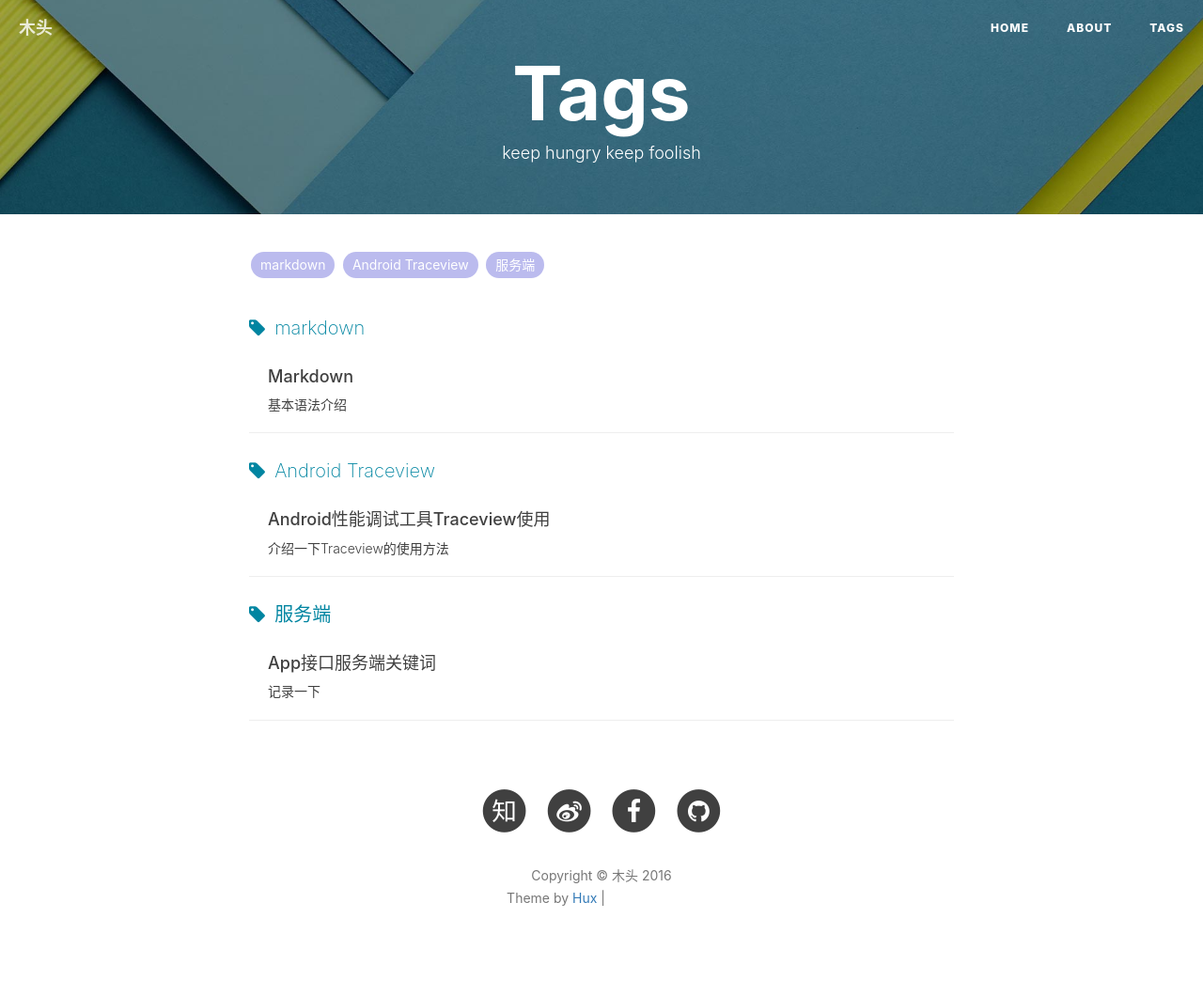
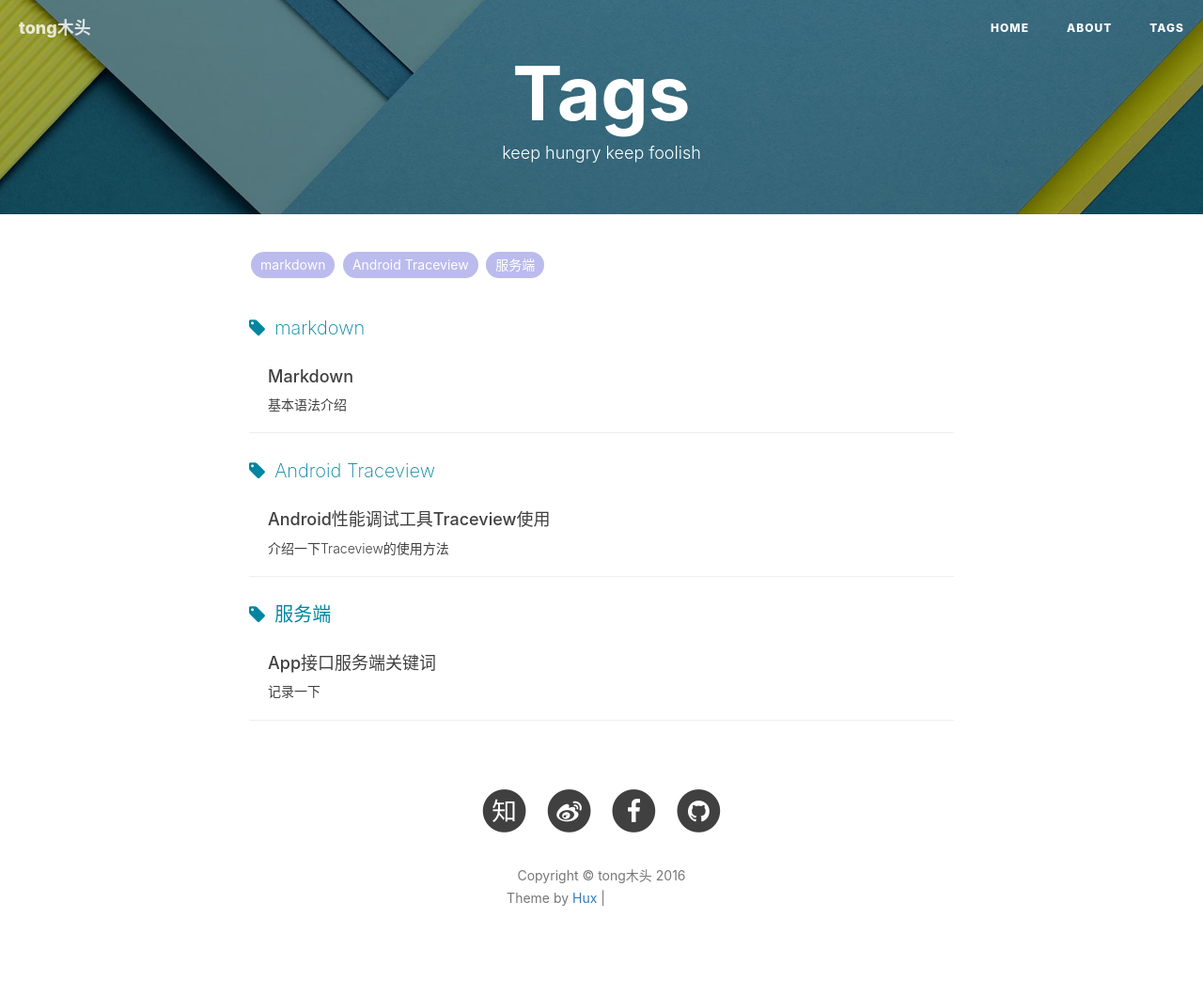
Before and after one commit to tongmutou/tongmutou.github.io, a Jekyll site: the page built from tags.html, in a window 1280 px wide. Shown: the whole page at 94% size. Built offline with Jekyll 4.4.1, drawn with Linux system fonts in a browser that asks for light colours; nearby versions of some CDN libraries; comment, search, counter and statistics services are not loaded; grey boxes are pictures that could not be loaded.

Commit message:
change name

```diff
--- a/_config.yml
+++ b/_config.yml
@@ -1,6 +1,6 @@
 # Site settings
-title: 木头
-SEOTitle: 木头的博客 | TongMuTou Blog
+title: tong木头
+SEOTitle: tong木头的博客 | TongMuTou Blog
 header-img: img/home-bg.jpg
 email: mutou.tong@gmail.com
 description: "码农一个"
```
